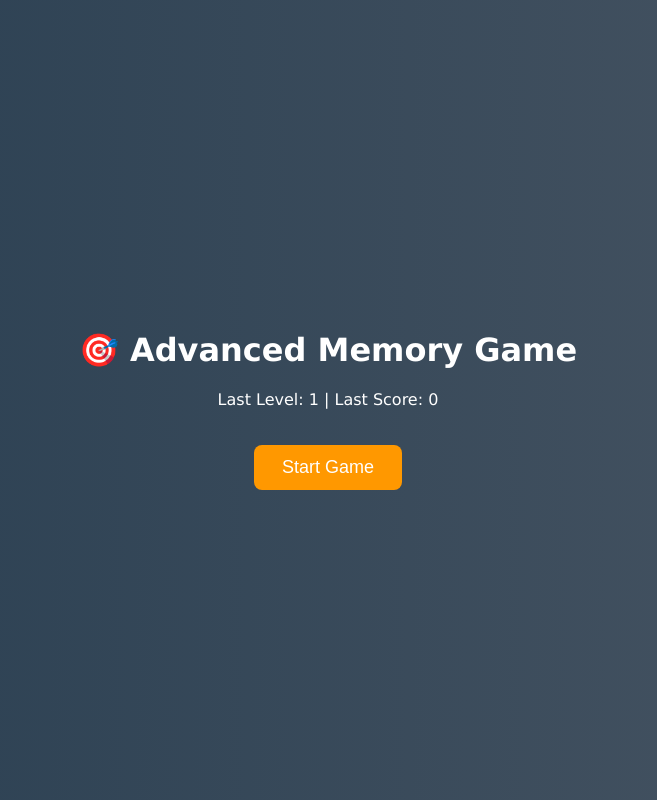
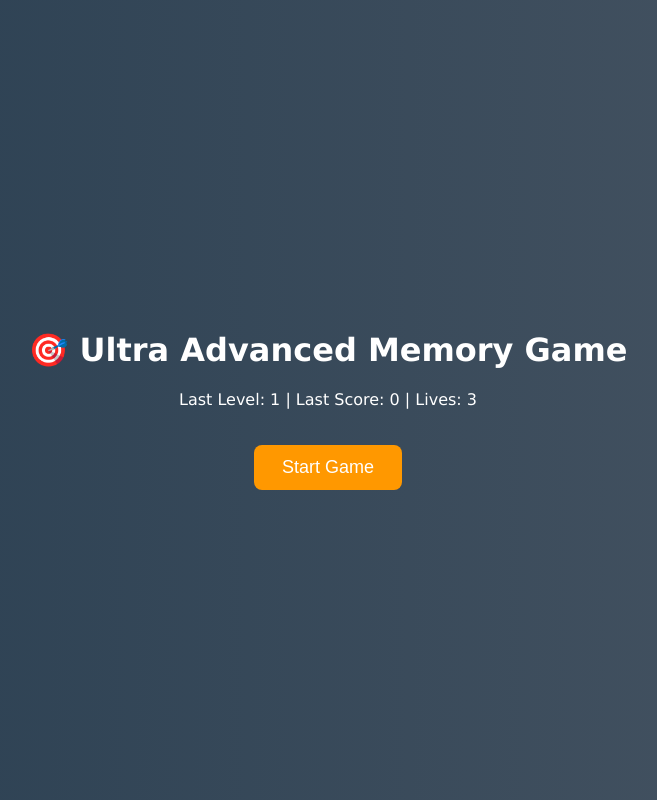
Before and after one commit to adibjan/mystery-of-100-trials, a plain HTML site: page index.html in a window 1280 px wide. Shown: the whole page, without its empty margins (312-969 px from the left). Drawn offline with Linux system fonts and the light colour scheme.

Commit message:
Update index.html

```diff
--- a/index.html
+++ b/index.html
@@ -3,18 +3,18 @@
 <head>
 <meta charset="UTF-8">
 <meta name="viewport" content="width=device-width, initial-scale=1.0">
-<title>Advanced Memory Game</title>
+<title>Ultra Advanced Memory Game</title>
 <link rel="stylesheet" href="style.css">
 </head>
 <body>
 <div id="start-screen" class="screen">
-    <h1>🎯 Advanced Memory Game</h1>
-    <p>Last Level: <span id="last-level">1</span> | Last Score: <span id="last-score">0</span></p>
+    <h1>🎯 Ultra Advanced Memory Game</h1>
+    <p>Last Level: <span id="last-level">1</span> | Last Score: <span id="last-score">0</span> | Lives: <span id="lives">3</span></p>
     <button id="start-btn">Start Game</button>
 </div>
 
 <div id="game-screen" class="screen hidden">
-    <h2>Level: <span id="level">1</span> | Score: <span id="score">0</span> | Time: <span id="timer">30</span> sec</h2>
+    <h2>Level: <span id="level">1</span> | Score: <span id="score">0</span> | Time: <span id="timer">30</span> sec | Lives: <span id="lives-game">3</span></h2>
     <div id="game-board"></div>
     <button id="back-btn">Back to Start</button>
 </div>
```
